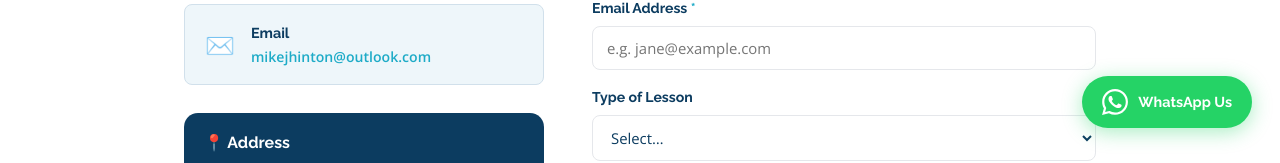
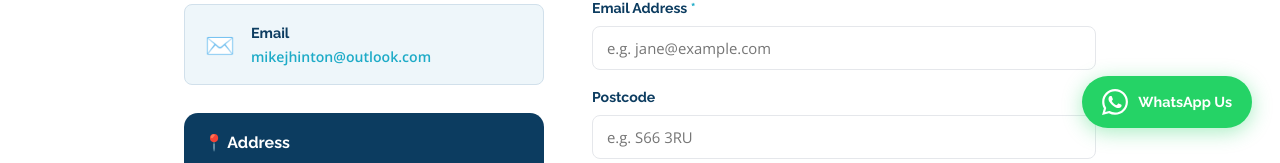
Before and after one commit to mikehinton-wq/mods-website, a React (Vite) app: page /contact in a window 1280 px wide. Shown: the part 644-807 px from the top of the page. Built offline with nearby package versions, Linux system fonts and the light colour scheme.

Commit message:
Update site

```diff
--- a/src/pages/Contact.jsx
+++ b/src/pages/Contact.jsx
@@ -89,6 +89,7 @@ export default function Contact() {
                   { name: 'name', label: 'Your Name', type: 'text', placeholder: 'e.g. Jane Smith', required: true },
                   { name: 'phone', label: 'Phone / Mobile', type: 'tel', placeholder: 'e.g. 07700 000000', required: false },
                   { name: 'email', label: 'Email Address', type: 'email', placeholder: 'e.g. jane@example.com', required: true },
+                  { name: 'postcode', label: 'Postcode', type: 'text', placeholder: 'e.g. S66 3RU', required: false },
                 ].map(field => (
                   <div key={field.name}>
                     <label style={{ display: 'block', fontFamily: 'Raleway', fontWeight: 700, fontSize: '0.88rem', color: 'var(--navy)', marginBottom: 6 }}>
```
